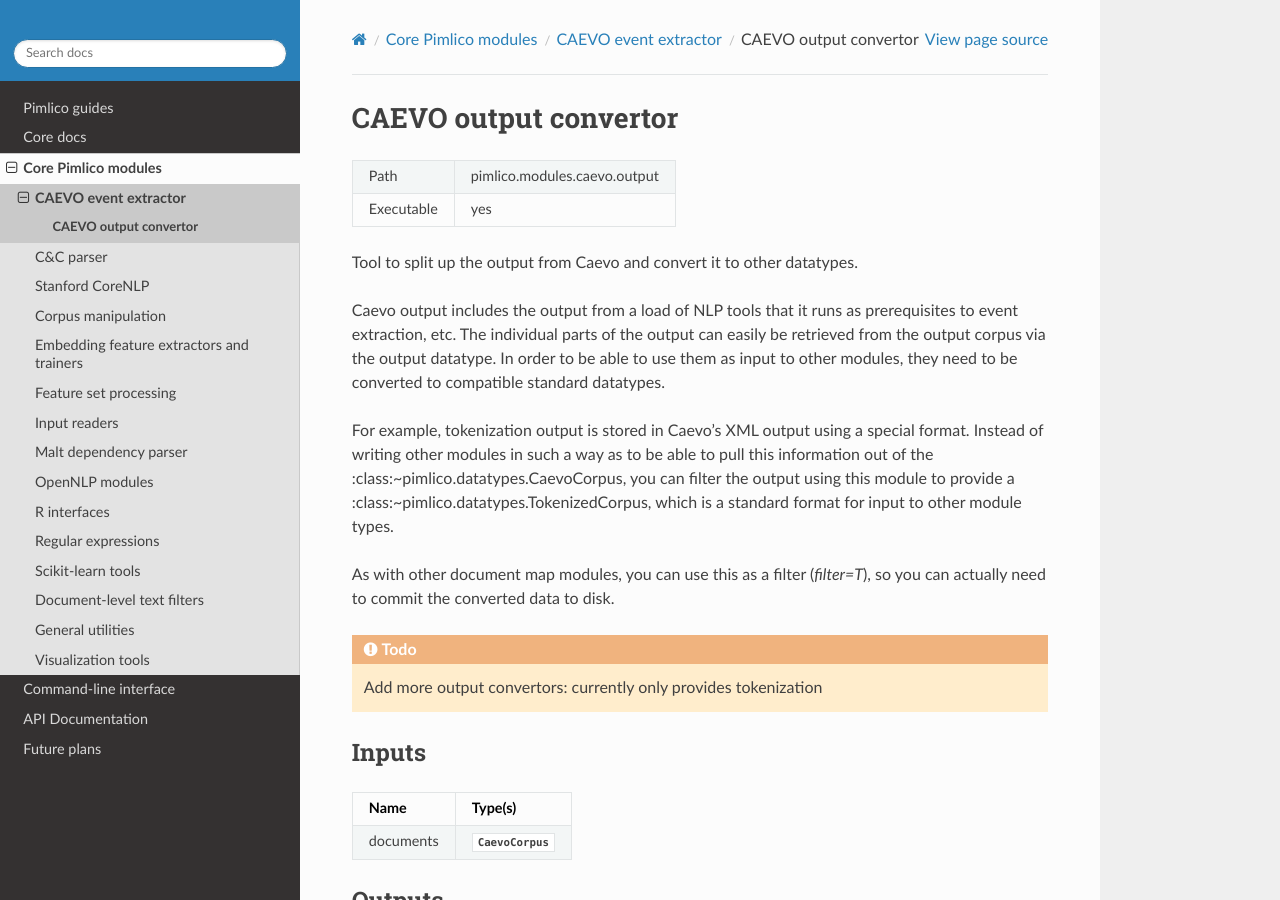
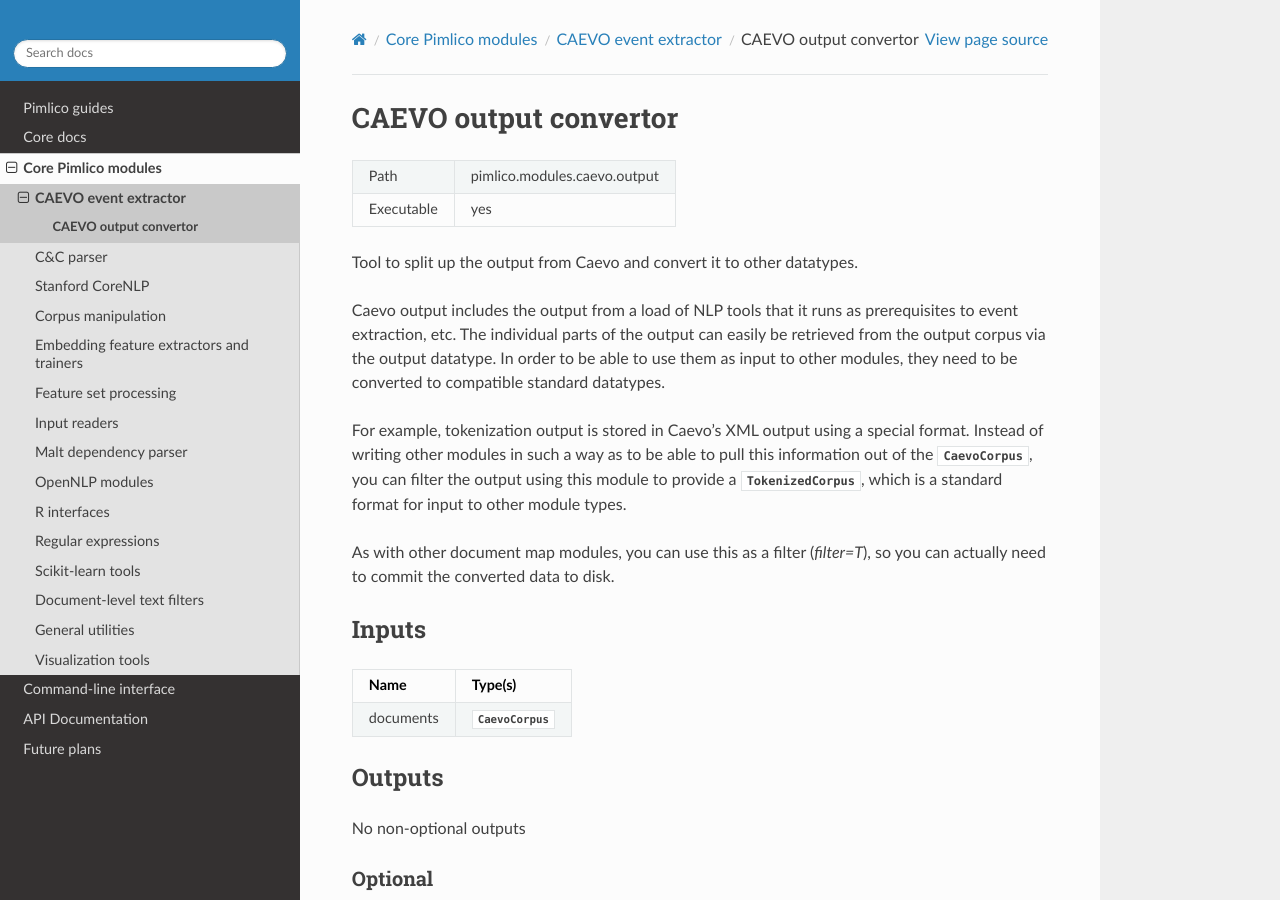
Before and after one commit to markgw/pimlico, a Sphinx documentation site: the page built from docs/modules/pimlico.modules.caevo.output.rst, in a window 1280 px wide and 900 px high. Built offline with Sphinx 7.4.7 and the Read the Docs theme 2.0.0, drawn with Linux system fonts in a browser that asks for light colours; formulas are drawn with MathJax 3; the version number could not be read and is left out.

Commit message:
Updated docs for CAEVO module

```diff
--- a/docs/modules/pimlico.modules.caevo.output.rst
+++ b/docs/modules/pimlico.modules.caevo.output.rst
@@ -16,16 +16,12 @@
 to be able to use them as input to other modules, they need to be converted to compatible standard datatypes.
 
 For example, tokenization output is stored in Caevo's XML output using a special format. Instead of writing
-other modules in such a way as to be able to pull this information out of the :class:~pimlico.datatypes.CaevoCorpus,
-you can filter the output using this module to provide a :class:~pimlico.datatypes.TokenizedCorpus, which is a
+other modules in such a way as to be able to pull this information out of the :class:`~pimlico.datatypes.CaevoCorpus`,
+you can filter the output using this module to provide a :class:`~pimlico.datatypes.TokenizedCorpus`, which is a
 standard format for input to other module types.
 
 As with other document map modules, you can use this as a filter (`filter=T`), so you can actually need to commit
 the converted data to disk.
-
-.. todo::
-
-   Add more output convertors: currently only provides tokenization
 
 
 Inputs
```
Also changed, not shown: 1 other file.
